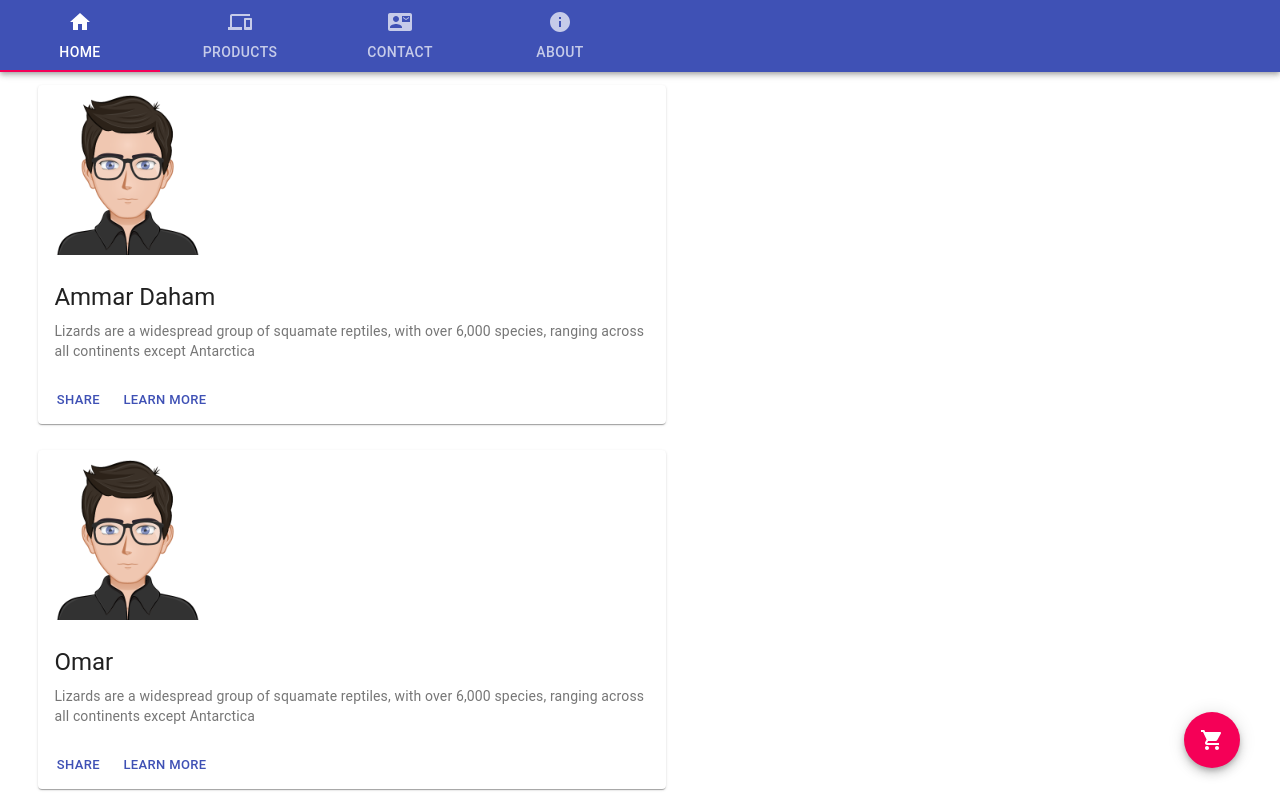
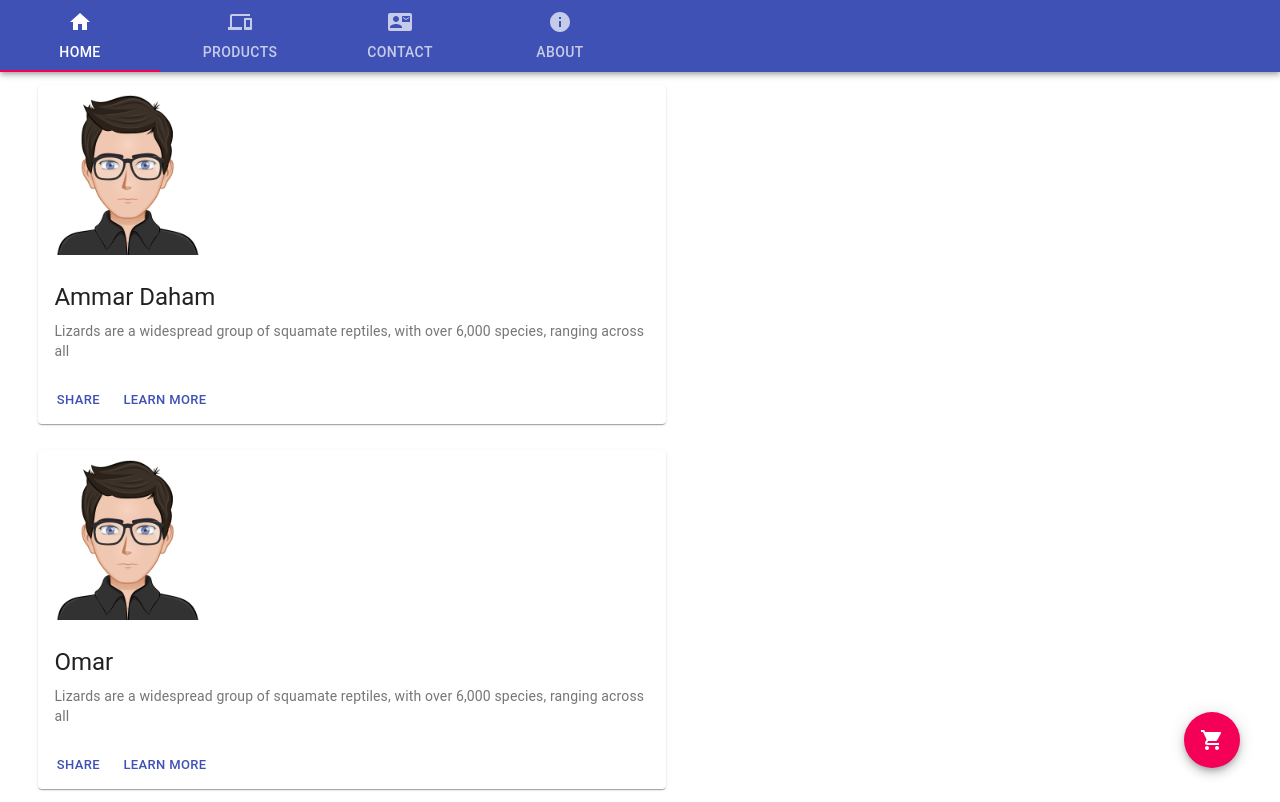
Before and after one commit to omarome/school-project, a React (Create React App) app: page /contact in a window 1280 px wide. Built offline with nearby package versions, Linux system fonts and the light colour scheme.

Commit message:
test if node_modules go to git

```diff
--- a/src/Views/Contact/card.js
+++ b/src/Views/Contact/card.js
@@ -37,7 +37,7 @@ export default function ContactCard(props){
             </Typography>
             <Typography variant="body2" color="textSecondary" component="p">
               Lizards are a widespread group of squamate reptiles, with over 6,000 species, ranging
-              across all continents except Antarctica
+              across all
             </Typography>
           </CardContent>
         </CardActionArea>
```
